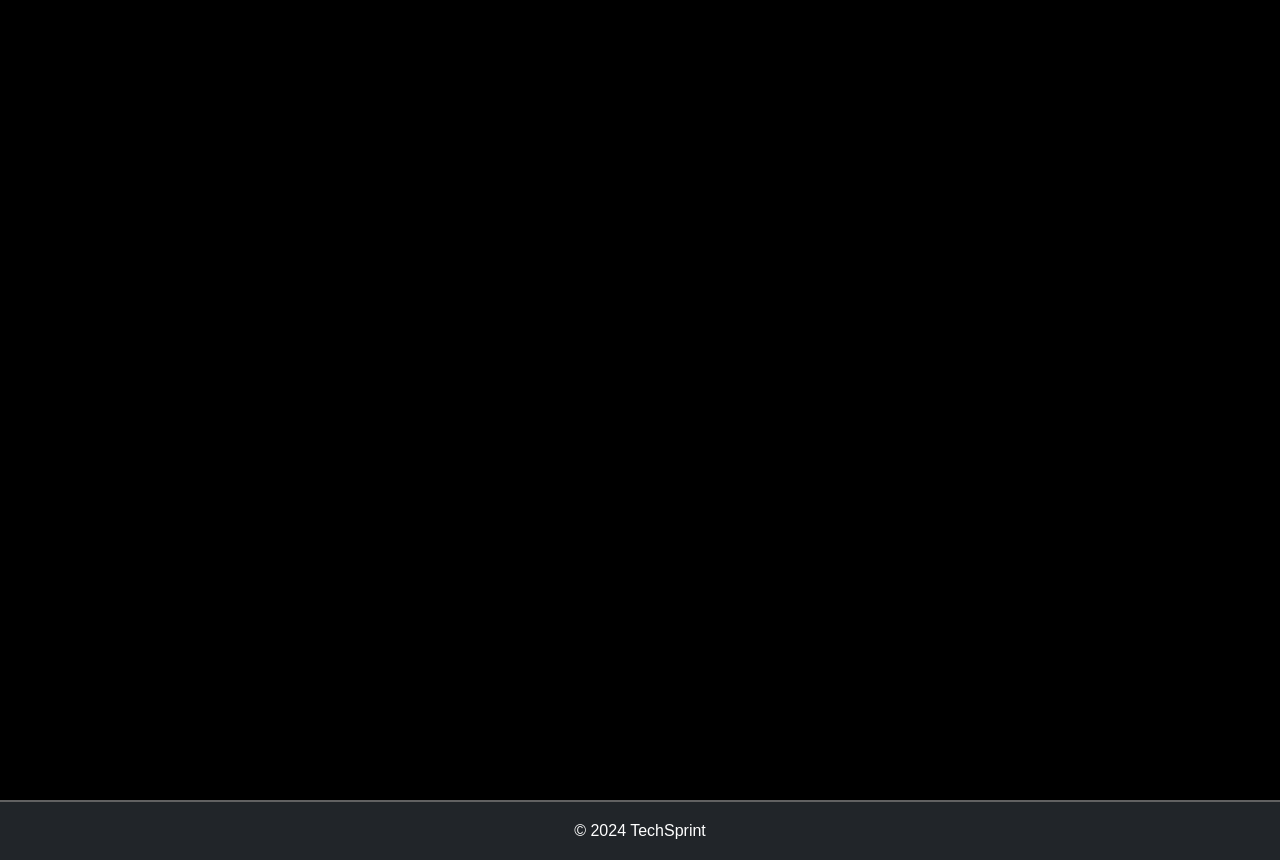
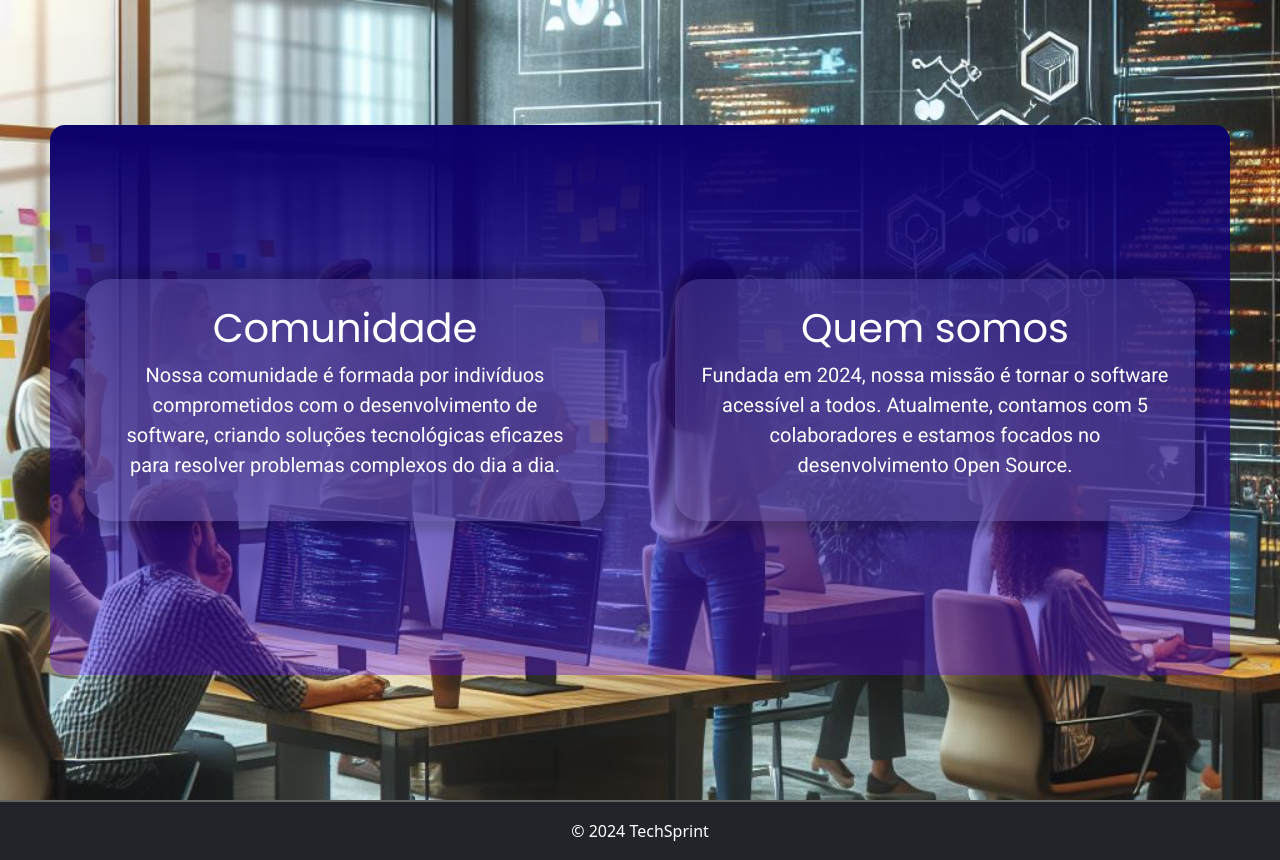
Before and after one commit to gabriel-varela/assessment2UVA, a PHP site: page /pages/sobre.php in a window 1280 px wide. Shown: the part 102-962 px from the top of the page. Run offline with PHP 8.4, Linux system fonts and the light colour scheme; some libraries are stand-ins or nearby versions; some web fonts are replaced.

Commit message:
Página sobre criada e estilos, página contato atualizada

```diff
--- a/assets/styles/index.css
+++ b/assets/styles/index.css
@@ -299,6 +330,47 @@ textarea {
 
   .background {
     width: 250px;
-    height: auto;
+    height: 250px;
   }
 }
+
+.about-container {
+  gap: 50px;
+  padding: 50px;
+  background-image: url("../image/_76ac2d45-6500-4317-9742-e7fdf0f9d378.jpg");
+  background-size: cover;
+  background-position: center;
+}
+
+.block {
+  display: flex;
+  justify-content: space-around;
+  align-items: center;
+  border-radius: 15px;
+  width: 1400px;
+  height: 550px;
+  background: linear-gradient(180deg, #0b0069 0%, #5900ff54 100%);
+}
+
+.content {
+  background-color: rgba(255, 255, 255, 0.1);
+  box-shadow: 0px 0px 10px 10px #0000002f;
+  backdrop-filter: blur(70px);
+  text-align: center;
+  width: 520px;
+  height: auto;
+  padding: 25px;
+  border-radius: 25px;
+}
+
+.content h2 {
+  font-size: 40px;
+  font-family: "Poppins", sans-serif;
+  color: #fff;
+}
+
+.content p {
+  font-size: 20px;
+  font-family: "Roboto", sans-serif;
+  color: #fff;
+}
--- a/index.php
+++ b/index.php
@@ -7,15 +7,16 @@
   <meta name="viewport" content="height=device-height, initial-scale=1.0">
   <link rel="stylesheet" href="assets/styles/index.css">
   <link rel="icon" type="image/png" sizes="32x32" href="./assets/image/favicon-32x32.png">
-  <script src="https://kit.fontawesome.com/6302ea1cad.js" crossorigin="anonymous"></script>
   <title>TechSprint Solutions</title>
+  <script src="https://kit.fontawesome.com/196c5b28f0.js" crossorigin="anonymous"></script>
+
 </head>
 
 <body>
   <header>
     <div class="Navbar">
       <div class="Navbar__Link Navbar__Link-brand">
-        <a class="logotype" href="/assessment2UVA/">
+        <a class="logotype" href="/">
           <img src="assets/image/LogoWithoutBG03.svg" alt="logo">
           TechSprint
         </a>
@@ -46,6 +47,7 @@
   <footer>
     <p>&copy; 2024 TechSprint</p>
   </footer>
+
   <script src="assets/js/script.js"></script>
 </body>
 
--- a/pages/sobre.php
+++ b/pages/sobre.php
@@ -8,6 +8,8 @@
   <link rel="stylesheet" href="../assets/styles/index.css">
   <link rel="icon" type="image/png" sizes="32x32" href="../assets/image/favicon-32x32.png">
   <script src="https://kit.fontawesome.com/6302ea1cad.js" crossorigin="anonymous"></script>
+  <link href="https://cdn.jsdelivr.net/npm/bootstrap@5.3.3/dist/css/bootstrap.min.css" rel="stylesheet"
+    integrity="sha384-QWTKZyjpPEjISv5WaRU9OFeRpok6YctnYmDr5pNlyT2bRjXh0JMhjY6hW+ALEwIH" crossorigin="anonymous">
   <title>TechSprint Solutions</title>
 </head>
 
@@ -41,7 +43,21 @@
   </header>
 
   <main>
+    <section class="about-container">
+      <div class="block">
 
+        <div class="content">
+          <h2>Comunidade</h2>
+          <p>Nossa comunidade é formada por indivíduos comprometidos com o desenvolvimento de software, criando soluções
+            tecnológicas eficazes para resolver problemas complexos do dia a dia.</p>
+        </div>
+        <div class="content">
+          <h2>Quem somos</h2>
+          <p>Fundada em 2024, nossa missão é tornar o software acessível a todos. Atualmente, contamos com 5
+            colaboradores e estamos focados no desenvolvimento Open Source.</p>
+        </div>
+      </div>
+    </section>
   </main>
 
   <footer>
@@ -49,6 +65,15 @@
   </footer>
 
   <script src="../assets/js/script.js"></script>
+  <script src="https://cdn.jsdelivr.net/npm/bootstrap@5.3.3/dist/js/bootstrap.bundle.min.js"
+    integrity="sha384-YvpcrYf0tY3lHB60NNkmXc5s9fDVZLESaAA55NDzOxhy9GkcIdslK1eN7N6jIeHz" crossorigin="anonymous">
+  </script>
+  <script src="https://cdn.jsdelivr.net/npm/@popperjs/core@2.11.8/dist/umd/popper.min.js"
+    integrity="sha384-I7E8VVD/ismYTF4hNIPjVp/Zjvgyol6VFvRkX/vR+Vc4jQkC+hVqc2pM8ODewa9r" crossorigin="anonymous">
+  </script>
+  <script src="https://cdn.jsdelivr.net/npm/bootstrap@5.3.3/dist/js/bootstrap.min.js"
+    integrity="sha384-0pUGZvbkm6XF6gxjEnlmuGrJXVbNuzT9qBBavbLwCsOGabYfZo0T0to5eqruptLy" crossorigin="anonymous">
+  </script>
 </body>
 
 </html>
```
Also changed, not shown: other parts of assets/styles/index.css (+34 -3 lines), pages/contato.php (+8 -0 lines), assets/image/_76ac2d45-6500-4317-9742-e7fdf0f9d378.jpg (added).
